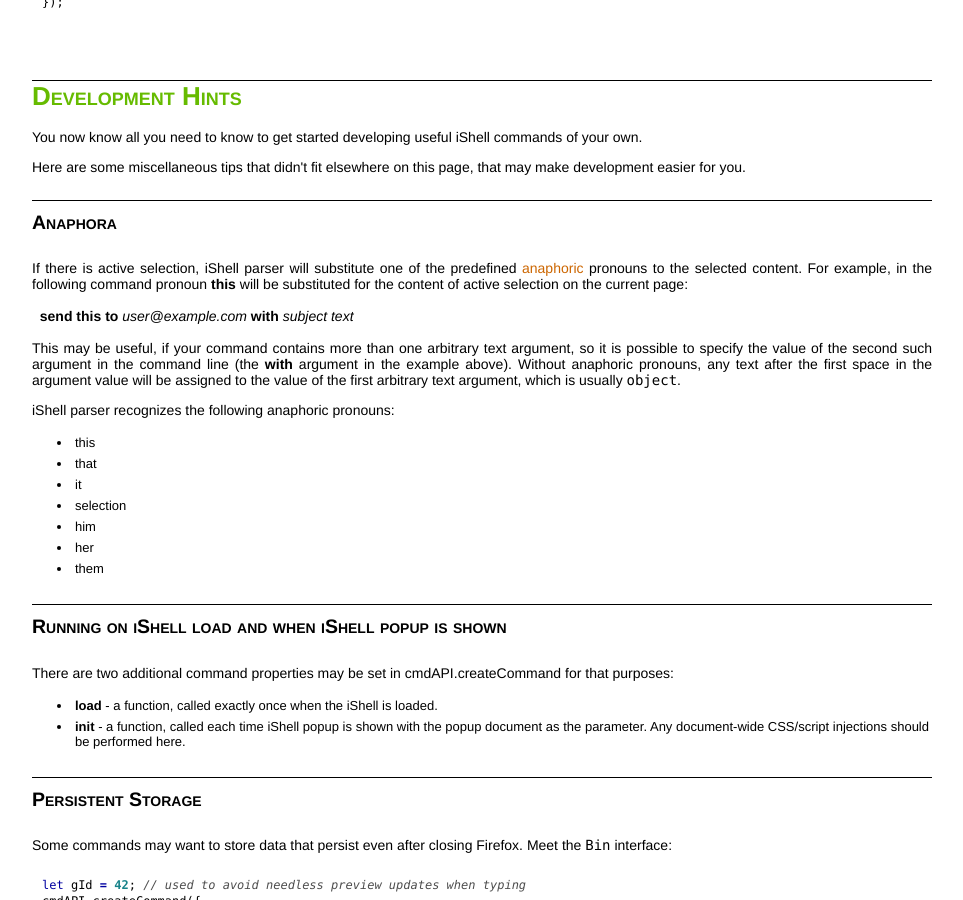
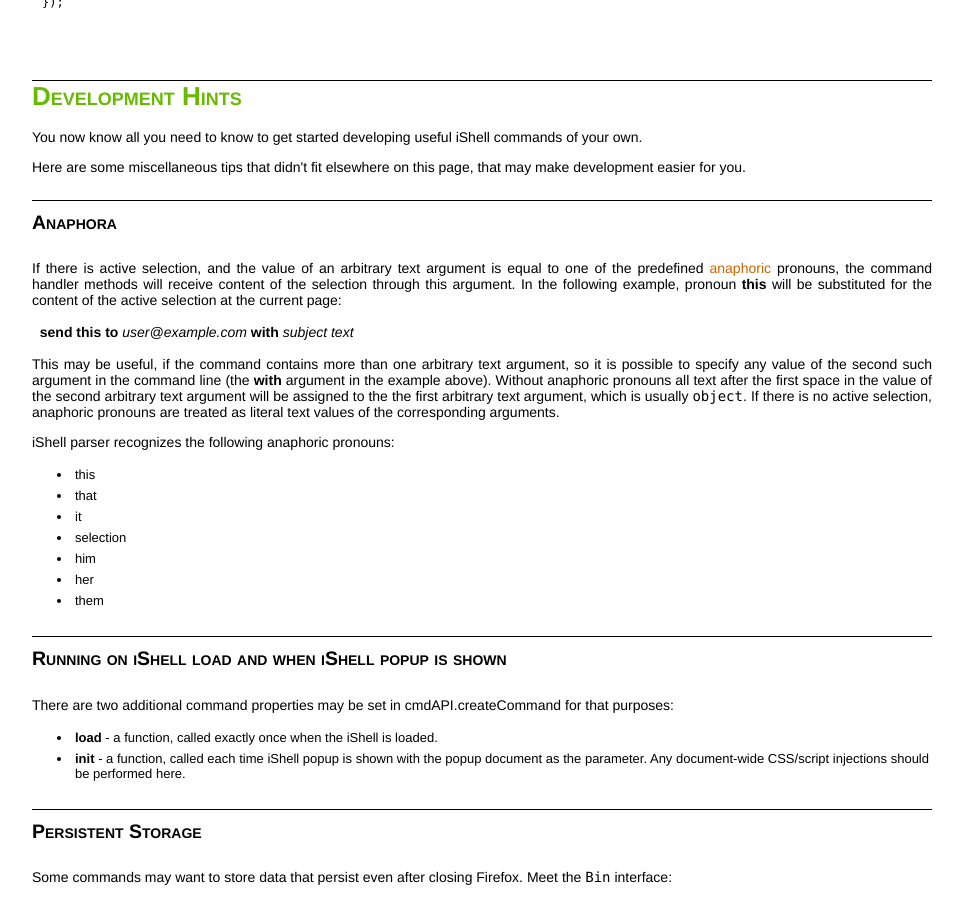
Before and after one commit to GChristensen/ishell, a Jekyll site: the page res/tutorial.html, which Jekyll copies as it is, in a window 1280 px wide and 900 px high, scrolled down 14186 px. Shown: the whole window, without its empty margins (158-1121 px from the left). Built offline with Jekyll 4.4.1, drawn with Linux system fonts in a browser that asks for light colours.

```diff
--- a/res/tutorial.html
+++ b/res/tutorial.html
@@ -1147,16 +1147,18 @@
 
 
 <h2><span id="Anaphora">Anaphora</span></h2>
-<p>If there is active selection, iShell parser will substitute one of the predefined
-    <a href="https://en.wikipedia.org/wiki/Anaphora_(linguistics)" target="_blank">anaphoric</a>
-    pronouns to the selected content. For example, in the following
-    command pronoun <b>this</b> will be substituted for the content of active selection on the current page:<br><br>
-    &nbsp;&nbsp;<b>send</b> <b>this</b> <b>to</b> <i>user@example.com</i> <b>with</b> <i>subject text</i><br><br>
-    This may be useful, if your command contains more than one arbitrary text argument, so it is possible
-    to specify the value of the second such argument in the command line (the <b>with</b> argument in the example above).
-    Without anaphoric pronouns,
-    any text after the first space in the argument value will be assigned to the value of the first arbitrary text argument,
-    which is usually <code>object</code>.
+<p>If there is active selection, and the value of an arbitrary text argument is equal to one of the
+    predefined <a href="https://en.wikipedia.org/wiki/Anaphora_(linguistics)" target="_blank">anaphoric</a>
+    pronouns, the command handler methods will receive content of the selection through this
+    argument. In the following example, pronoun <b>this</b> will be substituted for the content of
+    the active selection at the current page:<br><br>
+    &nbsp;&nbsp;<b>send</b> <b>this</b> <b>to</b> <i>user@example.com</i> <b>with</b> <i>subject
+        text</i><br><br> This may be useful, if the command contains more than one arbitrary text
+    argument, so it is possible to specify any value of the second such argument in the command line
+    (the <b>with</b> argument in the example above). Without anaphoric pronouns all text after the
+    first space in the value of the second arbitrary text argument will be assigned to the
+    the first arbitrary text argument, which is usually <code>object</code>. If there is no active selection,
+    anaphoric pronouns are treated as literal text values of the corresponding arguments.
 </p>
 <p>iShell parser recognizes the following anaphoric pronouns:</p>
 <ul>
```
Also changed, not shown: commands/scrapyard.js (+8 -11 lines), manifest.json.
